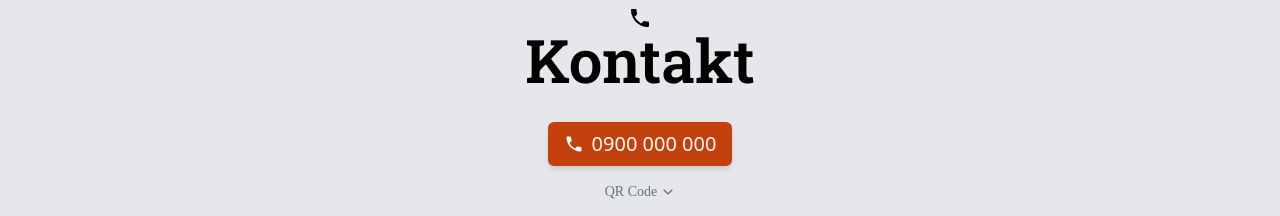
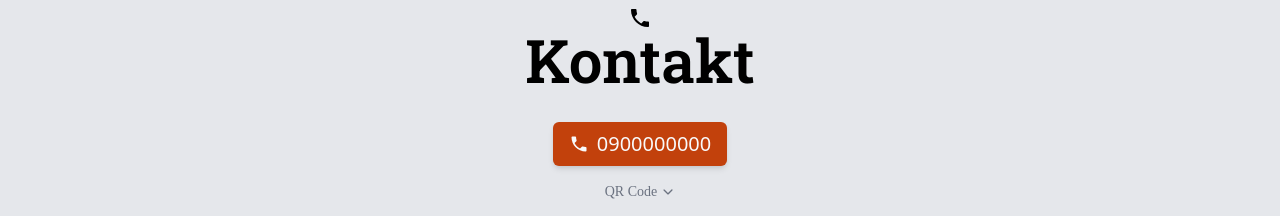
Before and after one commit to patrikkaprinay/pizza, a Next.js app: page / in a window 1280 px wide. Shown: the part 3680-3896 px from the top of the page. Built offline with nearby package versions, Linux system fonts and the light colour scheme; a web font is replaced by a local one.

Commit message:
fixed tel. number

```diff
--- a/components/Contact.jsx
+++ b/components/Contact.jsx
@@ -5,6 +5,9 @@ import { AnimatePresence, motion } from 'framer-motion'
 
 const Contact = () => {
   const number = '0900 000 000'
+  const formatNumber = (num) => {
+    return num.split(' ').join('')
+  }
   const [QR, setQR] = useState(false)
   return (
     <div className="py-12 bg-gray-200" id="kontakt">
@@ -19,7 +22,7 @@ const Contact = () => {
            duration-300 font-regular font-sans"
         >
           <IoMdCall className="mr-2" />
-          {number}
+          {formatNumber(number)}
         </a>
         <button
           onClick={() => setQR((before) => !before)}
```
